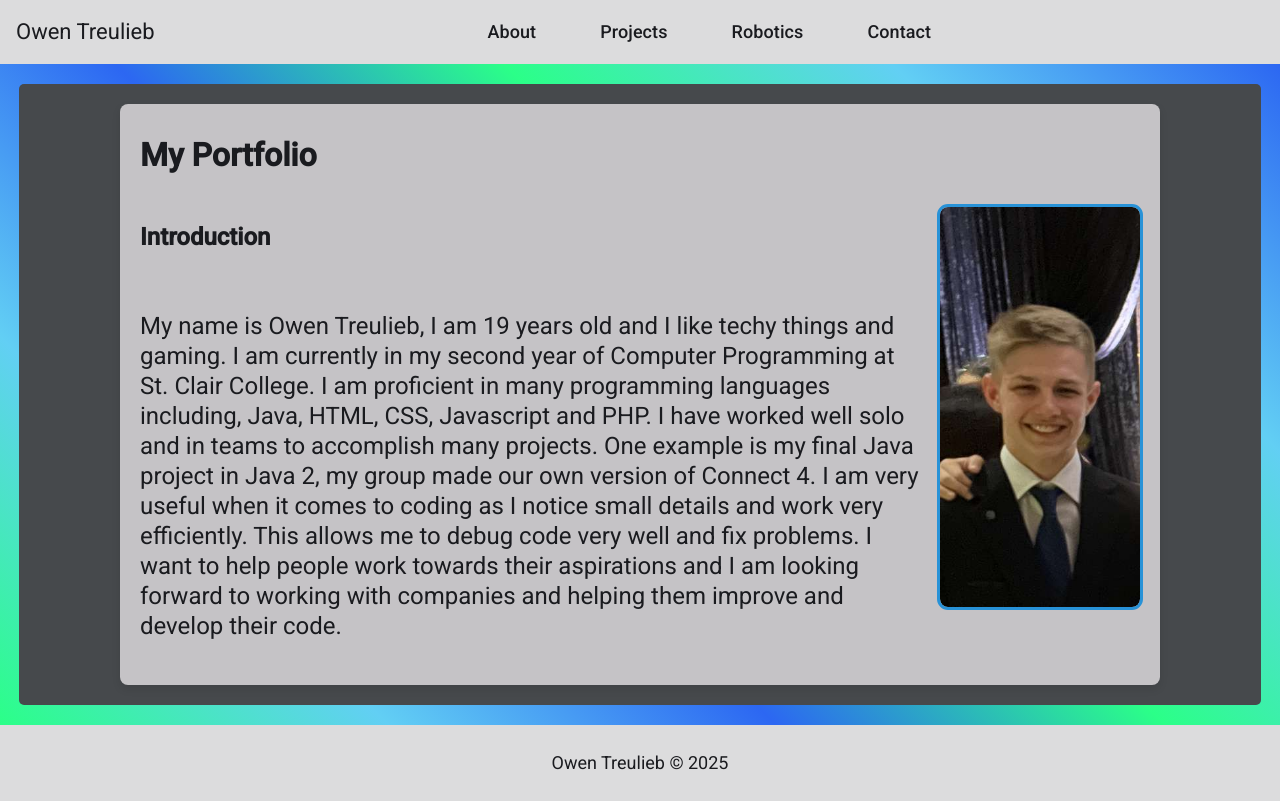
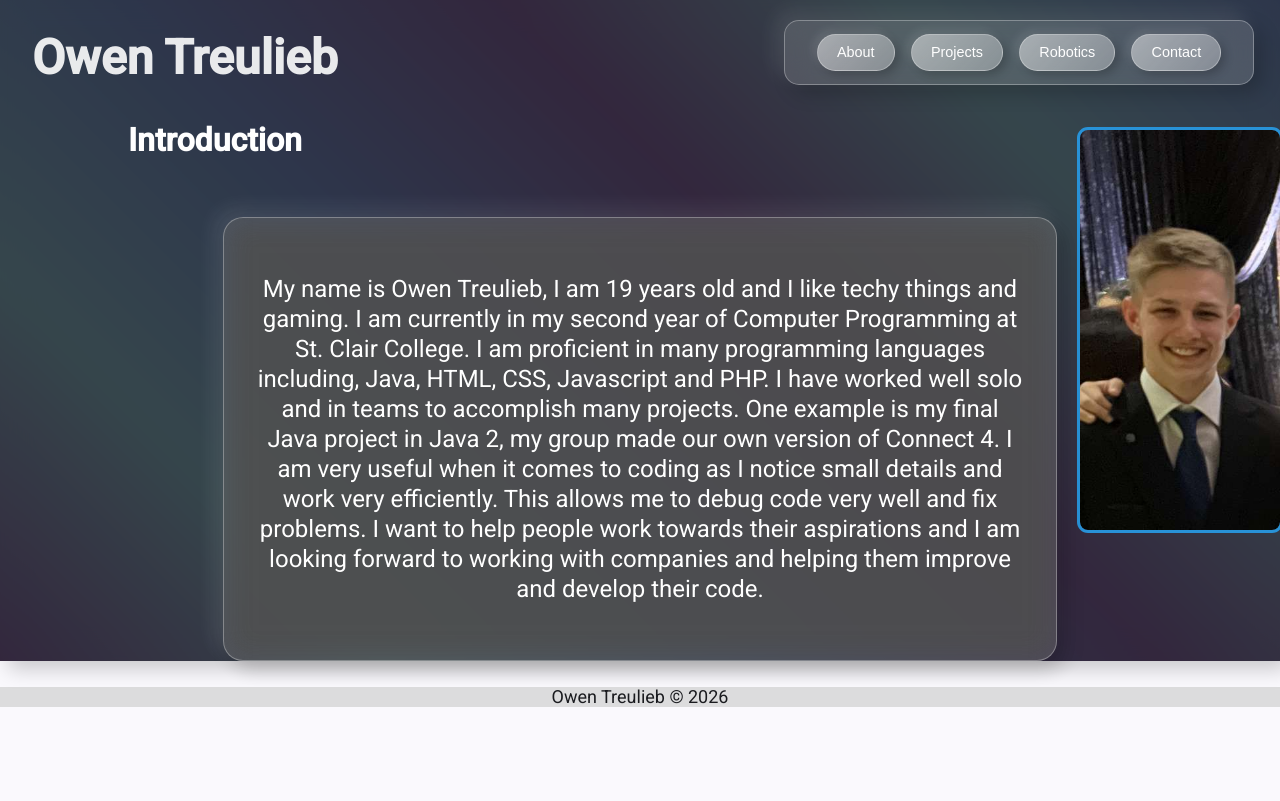
Before and after one commit to OwenTreulieb/Owen-Treulieb-Portfolio, an Angular app: page /about in a window 1280 px wide. Built offline with nearby package versions, Linux system fonts and the light colour scheme.

Commit message:
Changed CSS

```diff
--- a/src/app/about/about.html
+++ b/src/app/about/about.html
@@ -1,8 +1,8 @@
 <aside><img src="me.jpg" alt="Picture of Me" width="200px"></aside>
-<h2>Introduction</h2>
+<h1>Introduction</h1>
 <br>
 
-
+<div class="content-box">
   <p>My name is Owen Treulieb, I am 19 years old and I like techy things and gaming.
     I am currently in my second year of Computer Programming at St. Clair College. I
     am proficient in many programming languages including, Java, HTML, CSS, Javascript
@@ -12,3 +12,4 @@
     efficiently. This allows me to debug code very well and fix problems. I want to help
     people work towards their aspirations and I am looking forward to working with
     companies and helping them improve and develop their code.</p>
+</div>
--- a/src/app/app.css
+++ b/src/app/app.css
@@ -1,49 +1,78 @@
 .nav-bar {
-  /*background-color: #2892D7;*/
-  background-color: #DCDCDD;
+  position: fixed;
+  top: 20px;
+  right: 2%;
+  display: flex;
+  gap: 1rem;
+  padding: 0.8rem 2rem;
+  border-radius: 15px;
+  background: rgba(255, 255, 255, 0.15);
+  backdrop-filter: blur(12px);
+  -webkit-backdrop-filter: blur(12px);
+  border: 1px solid rgba(255, 255, 255, 0.3);
+  box-shadow: 8px 8px 20px rgba(0, 0, 0, 0.2),
+  -8px -8px 20px rgba(255, 255, 255, 0.1);
+  z-index: 1000;
+}
+
+.nav-bar button {
+  padding: 0.6rem 1.2rem;
+  /*text-decoration: none;*/
+  /*color: rgba(0, 0, 0, 0.9);*/
+  font-weight: 500;
+  font-size: 0.9rem;
+  border-radius: 25px;
+  /*transition: all 0.3s cubic-bezier(0.25, 0.46, 0.45, 0.94);*/
+  /*position: relative;*/
+  /*overflow: hidden;*/
+  /*white-space: nowrap;*/
+
+  background: linear-gradient(135deg, rgba(255, 255, 255, 0.5), rgba(255, 255, 255, 0.3));
+  color: white;
+  /*box-shadow:*/
+  /*  inset 0 1px 0 rgba(255, 255, 255, 0.3),*/
+  /*  0 4px 12px rgba(0, 0, 0, 0.1);*/
+  border: 1px solid rgba(255, 255, 255, 0.3);
+  box-shadow: 4px 4px 10px rgba(0, 0, 0, 0.2),
+  -4px -4px 10px rgba(255, 255, 255, 0.1);
+}
+
+.name {
+  color: rgba(255, 255, 255, 0.9);
+  font-size: 3rem;
+  padding-top: 3rem;
+  margin-top: 0;
+  margin-left: 2rem;
+  margin-bottom: 1.3em;
+  /*padding: 20px;*/
 }
 
 .main-container {
-  max-width: 1000px;
-  margin: auto;
-  padding: 20px;
-  background-color: #C5C3C6;
-  border-radius: 8px;
-  box-shadow: 0 4px 8px rgba(0, 0, 0, 0.1);
+  width: 100%;
+  /*margin: auto;*/
+  color: white;
+  /*padding: 20px;*/
+  /*border-radius: 8px;*/
+  background: rgba(46, 46, 46, 0.85);
+  backdrop-filter: blur(15px);
+  -webkit-backdrop-filter: blur(15px);
+  /*border: 1px solid rgba(255, 255, 255, 0.3);*/
+  box-shadow: 8px 8px 20px rgba(0, 0, 0, 0.2),
+  -8px -8px 20px rgba(255, 255, 255, 0.1);
   font-size: medium;
 }
 
 .background-container {
-  background-image: linear-gradient(45deg, #2bff88, #62CFF4, #2C67F2, #2bff88, #62CFF4, #2C67F2);
+  background-image: linear-gradient(45deg, #500092, #62CFF4, #2C67F2, #500092, #62CFF4, #2C67F2);
   width: 100%;
-  padding-top: 20px;
-  padding-bottom: 20px;
-}
-
-.cover-container {
-  margin: auto;
-  padding-top: 20px;
-  padding-bottom: 20px;
-  width: 97%;
-  background-color: #46494C;
-  border-radius: 5px;
-}
-
-.button-container {
-  margin: auto;
-}
-
-button {
-  color: white;
-  font-size: large;
-  margin-left: 20px;
-  margin-right: 20px;
+  /*padding-top: 20px;*/
+  /*padding-bottom: 20px;*/
 }
 
 footer {
   margin: auto;
   background-color: #DCDCDD;
-  padding: 10px 0 10px 0;
+  /*padding: 10px 0 10px 0;*/
   text-align: center;
   font-size: large;
 }
--- a/src/app/app.html
+++ b/src/app/app.html
@@ -1,23 +1,17 @@
-<mat-toolbar class="nav-bar">
-  <h3>Owen Treulieb</h3>
-  <div class="button-container">
-  <button matButton routerLink="/about" routerLinkActive="active">About</button>
-  <button matButton routerLink="/projects" routerLinkActive="active">Projects</button>
-  <button matButton routerLink="/robotics" routerLinkActive="active">Robotics</button>
-  <button matButton routerLink="/contact" routerLinkActive="active">Contact</button>
-  </div>
-</mat-toolbar>
+<nav class="nav-bar">
+  <button routerLink="/about" routerLinkActive="active">About</button>
+  <button routerLink="/projects" routerLinkActive="active">Projects</button>
+  <button routerLink="/robotics" routerLinkActive="active">Robotics</button>
+  <button routerLink="/contact" routerLinkActive="active">Contact</button>
+</nav>
 
 <div class="background-container">
-<div class="cover-container">
   <div class="main-container">
-    <h1>My Portfolio</h1>
-    <br>
+    <h1 class="name">Owen Treulieb</h1>
     <router-outlet></router-outlet>
   </div>
 </div>
-</div>
 
 <footer>
-  <p>Owen Treulieb © 2025</p>
+  <p>Owen Treulieb © 2026</p>
 </footer>
--- a/src/app/app.ts
+++ b/src/app/app.ts
@@ -5,7 +5,7 @@ import {MatButton} from '@angular/material/button';
 
 @Component({
   selector: 'app-root',
-  imports: [RouterOutlet, MatToolbar, RouterLinkActive, RouterLink, MatButton],
+  imports: [RouterOutlet, RouterLinkActive, RouterLink],
   templateUrl: './app.html',
   styleUrl: './app.css'
 })
--- a/src/app/projects/projects.html
+++ b/src/app/projects/projects.html
@@ -1,14 +1,17 @@
-<h2>My Works</h2>
+<h1>My Projects</h1>
 <br>
+<div class="content-box">
   <aside><img src="fasten4.png" alt="Picture of Fasten 4" width="350"></aside>
   <h2>Fasten 4</h2>
   <p>This was my final project for my Java 2 class. I worked with 2 of my friends to
     create this game based off the game Connect 4. I made the back-end code for the game
     so it could work.</p>
-<br>
+</div>
+
+<div class="content-box">
   <aside><img src="TheSpeedsKneeds.png" alt="Picture of The Speeds Kneeds" width="350"></aside>
   <h2>The Speeds Kneeds</h2>
   <p>This was my final project for my Java 3 class. I worked with one of my friends to
     create this program. It is a car dealership system that tracks inventory, employees,
     customers, sales, and statistics inside a database.</p>
-<br>
+</div>
--- a/src/app/robotics/robotics.html
+++ b/src/app/robotics/robotics.html
@@ -1,4 +1,4 @@
-<h2>My FIRST Robotics Experience</h2>
+<h1>My FIRST Robotics Experience</h1>
 <br>
 <aside><img src="robotics2023.jpg" alt="Picture team 4940's 2023 robot" width="300"></aside>
 <h2>Charged Up (2023)</h2>
--- a/src/styles.css
+++ b/src/styles.css
@@ -2,3 +2,21 @@
 
 html, body { height: 100%; }
 body { margin: 0; font-family: Roboto, "Helvetica Neue", sans-serif; }
+
+h1 { margin-left: 4em }
+
+.content-box {
+  width: 60%;
+  padding: 2rem;
+  margin: 2% auto;
+  border-radius: 20px;
+  background: rgba(255, 255, 255, 0.15);
+  backdrop-filter: blur(15px);
+  -webkit-backdrop-filter: blur(15px);
+  border: 1px solid rgba(255, 255, 255, 0.3);
+  box-shadow: 8px 8px 20px rgba(0, 0, 0, 0.2),
+  -8px -8px 20px rgba(255, 255, 255, 0.1);
+  text-align: center;
+  color: white;
+  transition: transform 0.4s ease, box-shadow 0.4s ease;
+}
```
Lines whose indentation alone changed are shown as unchanged.
